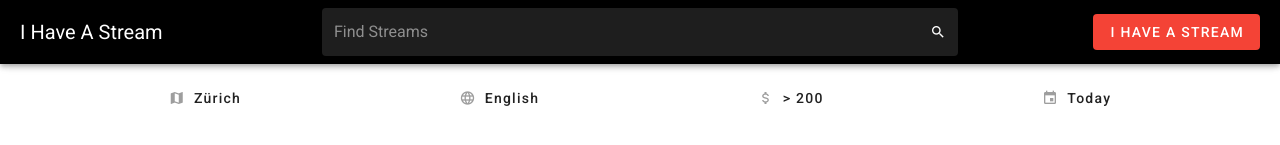
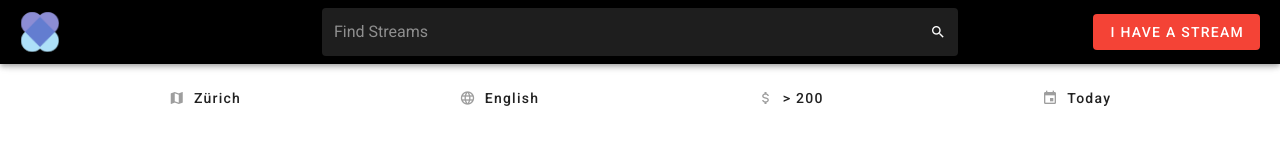
Before and after one commit to JollyBrackets/ihaveastream, a Vue app: page / in a window 1280 px wide. Shown: the top 145 px of the page. Built offline with nearby package versions, Linux system fonts and the light colour scheme.

Commit message:
add logo

```diff
--- a/public/index.html
+++ b/public/index.html
@@ -5,7 +5,7 @@
     <meta http-equiv="X-UA-Compatible" content="IE=edge">
     <meta name="viewport" content="width=device-width,initial-scale=1.0">
     <link rel="icon" href="<%= BASE_URL %>favicon.ico">
-    <title><%= htmlWebpackPlugin.options.title %></title>
+    <title>I Have A Stream</title>
     <link rel="stylesheet" href="https://fonts.googleapis.com/css?family=Roboto:100,300,400,500,700,900">
     <link rel="stylesheet" href="https://cdn.jsdelivr.net/npm/@mdi/font@latest/css/materialdesignicons.min.css">
   </head>
--- a/src/App.vue
+++ b/src/App.vue
@@ -3,9 +3,7 @@
     <v-app-bar app color="black" dark>
       <v-layout row align-center>
         <v-flex xs3 pl-4>
-          <v-toolbar-title>
-            I Have A Stream
-          </v-toolbar-title>
+          <v-img contain :height="40" :width="40" :src="require('@/assets/logo.svg')" />
         </v-flex>
         <v-flex xs6>
           <v-text-field
```
Also changed, not shown: src/assets/logo.svg.
